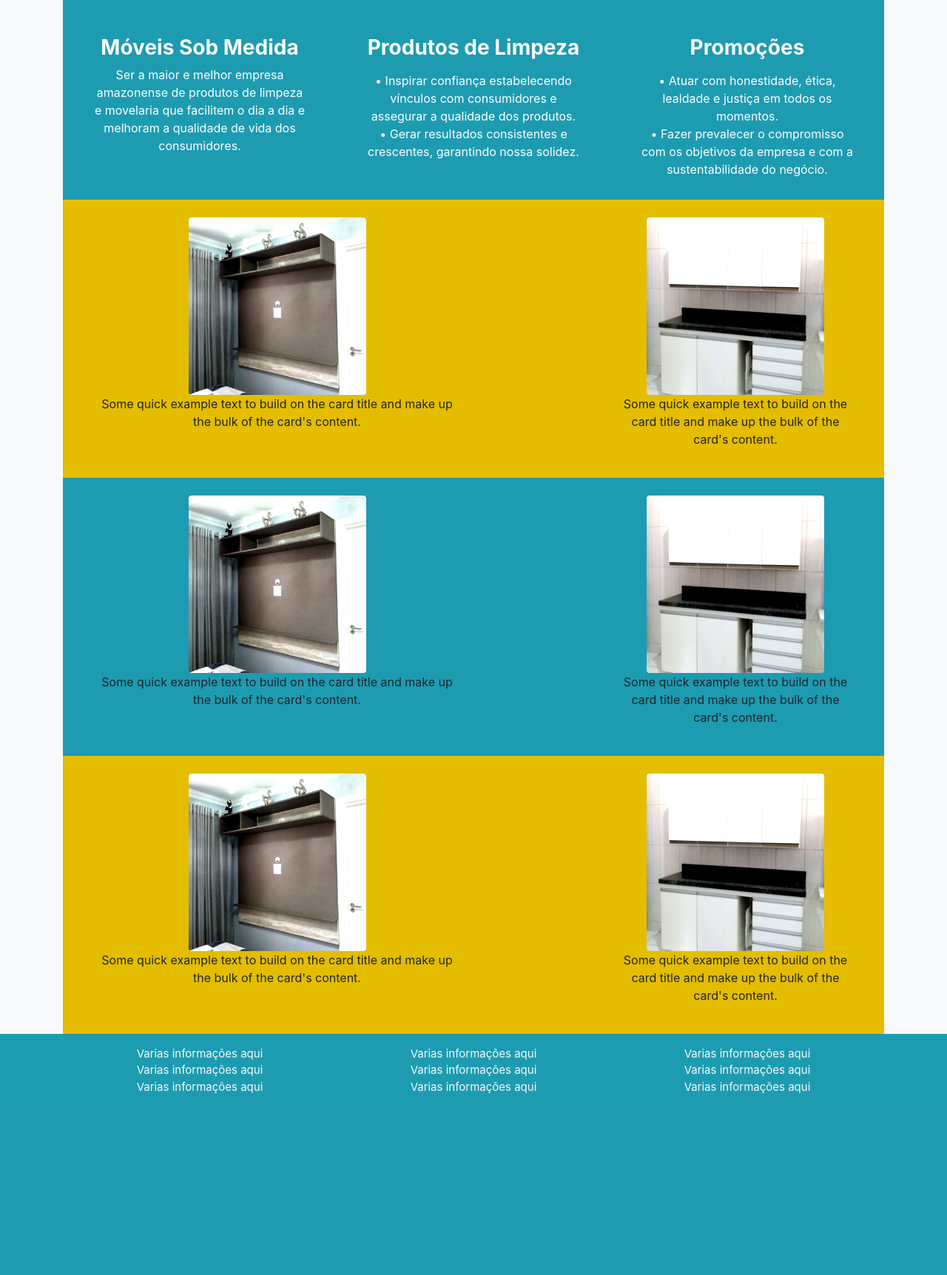
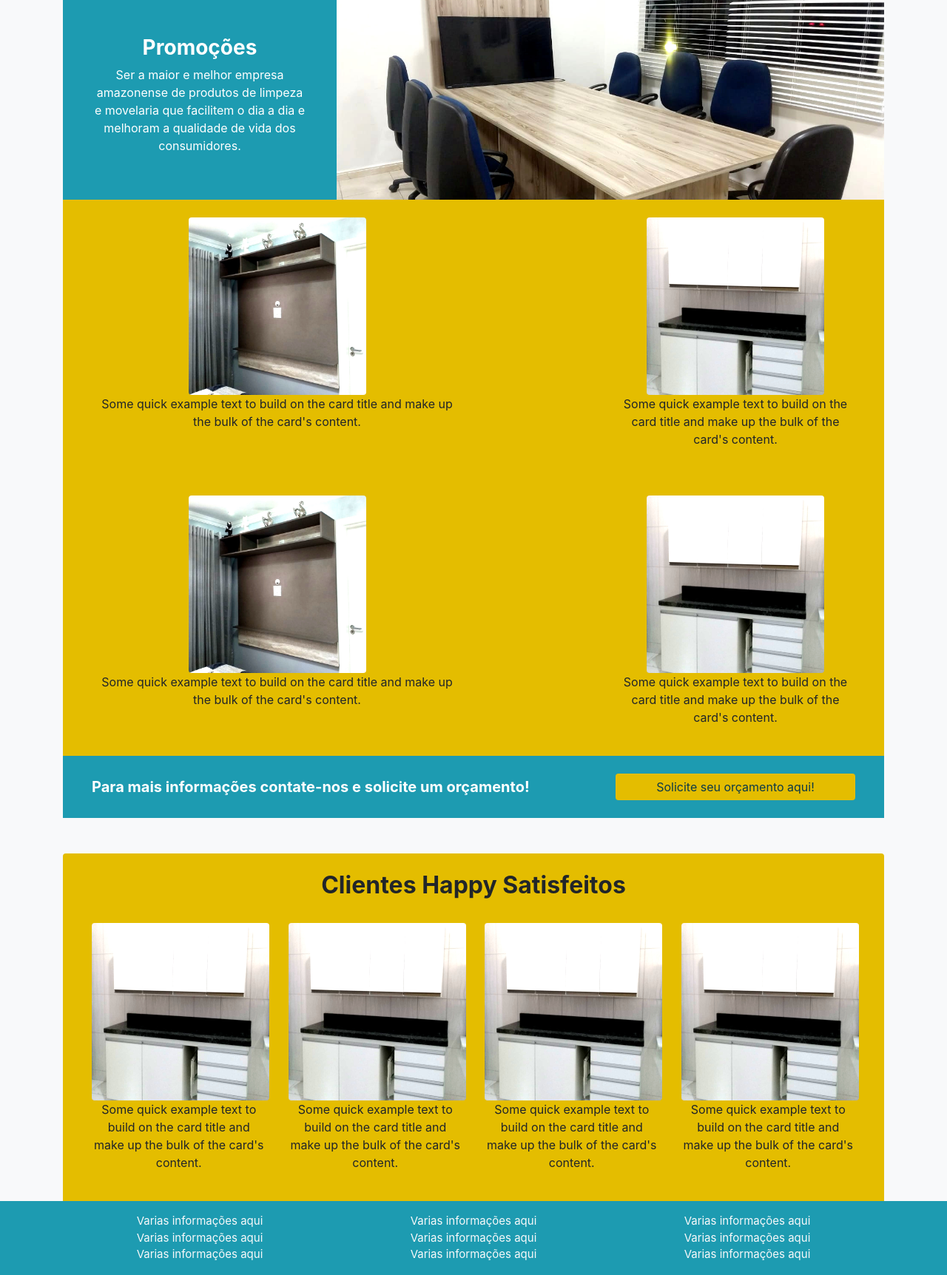
Before and after one commit to perotedev/happy-site, a PHP site: page /_pages/promocoes.html in a window 1280 px wide. Shown: the part 132-1856 px from the top of the page at 74% size. Before the commit the page ends 1610 px from the top, so only its background shows below. Run offline with PHP 8.4, Linux system fonts and the light colour scheme.

Commit message:
Layout das páginas completos

```diff
--- a/_css/master.css
+++ b/_css/master.css
@@ -40,8 +40,28 @@
     object-fit: cover;
 }
 
-.text-black{
-    color: black;
+.card-focus :hover{
+    box-shadow: 1px 5px 5px rgba(0,0,0,0.5);
+}
+
+.card-focus-none :hover{
+    box-shadow: none;
+}
+
+.text-dark-happy{
+    color: #212529;
+}
+
+.modal-header{
+    border: none;
+}
+
+.modal-footer{
+    border: none;
+}
+
+.modal-body{
+    padding: 0;
 }
 
 .carousel-inner img{
@@ -59,10 +79,6 @@
 
 .bg-happy-yellow{
     background-color: #e4bd00;
-}
-
-.bg-happy-grey{
-    background-color: #C2C1AC;
 }
 
 .bg-happy-selected{
@@ -213,10 +229,6 @@ section div a:hover{
     width: auto;
 }
 
-#moveisCard{
-    display: block;
-}
-
 .link-modal-blue :hover{
     text-decoration: none;
     color: white;
@@ -224,10 +236,25 @@ section div a:hover{
 
 .link-modal-yellow :hover{
     text-decoration: none;
-    color: black;
+    color: #212529;
 }
 
 .modal-body{
     max-height: 450px;
     overflow-y: scroll;
   }
+
+.img-product-banner{
+    object-fit: cover;
+    height: 100%;
+    width: 100%;
+}
+
+.btn-orcamento{
+    border: none;
+}
+
+.btn-orcamento:hover{
+    background-color: white;
+    color: black;
+}
--- a/_pages/promocoes.html
+++ b/_pages/promocoes.html
@@ -52,43 +52,22 @@
         </header>
 
         <main class="">
-            <section class="container" id="produtos-content">
-                <section class="row align-items-center text-white text-center box-select">
-                    <div class="col-12 col-lg-4 pb-3 bg-happy-blue card-products">
-                        <a role="button" href="#moveisCard" >
-                            <h3 class="font-weight-bold pt-5">Móveis Sob Medida</h3>
+            <section class="container">
+                <section class="row align-items-center text-white text-center bg-happy-blue">
+                    <div class="col-12 col-lg-4 pb-3 card-products">
+                        <h3 class="font-weight-bold pt-5">Promoções</h3>
                         <p class="px-4">
                             Ser a maior e melhor empresa amazonense de produtos de limpeza e movelaria
                             que facilitem o dia a dia e melhoram a qualidade de vida dos consumidores.
                         </p>
-                        </a>
                     </div>
 
-                    <div class="col-12 col-lg-4 pb-3 bg-happy-blue card-products">
-                        <a href="#limpezaCard">
-                            <h3 class="font-weight-bold pt-5">Produtos de Limpeza</h3>
-                            <p class="pt-2 px-4">
-                                • Inspirar confiança estabelecendo vínculos com consumidores e assegurar a qualidade dos produtos.<br>
-                                • Gerar resultados consistentes e crescentes, garantindo nossa solidez.
-                            </p>
-                        </a>
-                    </div>
-
-                    <div class="col-12 col-lg-4 pb-3 bg-happy-blue card-products">
-                        <a href="#promocaoCard">
-                            <h3 class="font-weight-bold pt-5">Promoções</h3>
-                            <p class="pt-2 px-4">
-                                • Atuar com honestidade, ética, lealdade e justiça em todos os momentos.<br>
-                                • Fazer prevalecer o compromisso com os objetivos da empresa e com a
-                                sustentabilidade do negócio.
-                            </p>
-                        </a>
+                    <div class="col-12 col-lg-8 px-0 card-products">
+                        <img class="img-product-banner" src="../_img/_carousel/slide3.jpg" alt="Movel sob medida">
                     </div>
                 </section>
 
-                <div class="row"></div>
-
-                <section class="bg-happy-yellow text-center py-4 px-4" id="moveisCard">
+                <section class="bg-happy-yellow text-center py-4 px-4">
                     <div class="row">
                         <div class="col-12 col-lg-6">
                             <img src="../_img/_expos/promo1.jpg" class="rounded img-cards" alt="...">
@@ -108,7 +87,7 @@
                     </div>
                 </section>
 
-                <section class="bg-happy-blue text-center py-4 px-4" id="limpezaCard">
+                <section class="bg-happy-yellow text-center py-4 px-4">
                     <div class="row">
                         <div class="col-12 col-lg-6">
                             <img src="../_img/_expos/promo1.jpg" class="rounded img-cards" alt="...">
@@ -128,26 +107,51 @@
                     </div>
                 </section>
 
-                <section class="bg-happy-yellow text-center py-4 px-4" id="promocaoCard">
-                    <div class="row">
-                        <div class="col-12 col-lg-6">
-                            <img src="../_img/_expos/promo1.jpg" class="rounded img-cards" alt="...">
+                <section class="row bg-happy-blue align-items-center px-4">
+                    <div class="col-12 col-lg-8">
+                        <h5 class="font-weight-bold text-white pt-2">Para mais informações contate-nos e solicite um orçamento!</h5>
+                    </div>
+
+                    <div class="col-12 col-lg-4 py-4">
+                        <a href="fale_conosco.html">
+                            <button class="btn btn-primary w-100 px-4 bg-happy-yellow color-happy-dark btn-orcamento">Solicite seu orçamento aqui!</button>
+                        </a>
+                    </div>
+                </section>
+
+                <div class="row bg-happy-yellow justify-content-center rounded-top mt-5">
+                    <h2 class="font-weight-bold px-4 py-4 text-center">Clientes Happy Satisfeitos</h2>
+                </div>
+
+                <section class="bg-happy-yellow row text-center pb-4 px-4">
+                    <div class="col-12 col-lg-3">
+                        <img src="../_img/_expos/promo3.jpg" class="rounded img-cards" alt="...">
                         <div class="">
                             <p class="">Some quick example text to build on the card title and make up the bulk of the card's content.</p>
                         </div>
                     </div>
 
-                        <div class="col"></div>
-
-                        <div class="col-12 col-lg-4">
+                    <div class="col-12 col-lg-3">
                         <img src="../_img/_expos/promo3.jpg" class="rounded img-cards" alt="...">
                         <div class="">
                             <p class="">Some quick example text to build on the card title and make up the bulk of the card's content.</p>
                         </div>
                     </div>
+
+                    <div class="col-12 col-lg-3">
+                        <img src="../_img/_expos/promo3.jpg" class="rounded img-cards" alt="...">
+                        <div class="">
+                            <p class="">Some quick example text to build on the card title and make up the bulk of the card's content.</p>
+                        </div>
+                    </div>
+
+                    <div class="col-12 col-lg-3">
+                        <img src="../_img/_expos/promo3.jpg" class="rounded img-cards" alt="...">
+                        <div class="">
+                            <p class="">Some quick example text to build on the card title and make up the bulk of the card's content.</p>
+                        </div>
                     </div>
                 </section>
-
             </section>
 
         </main>
```
Also changed, not shown: _pages/fale_conosco.html (+34 -2 lines), _pages/moveis_sob_medida.html (+40 -36 lines), _pages/produtos.html (+4 -4 lines), _pages/produtos_de_limpeza.html (+41 -37 lines), _pages/sobre_nos.html (+7 -5 lines), index.html (+24 -24 lines). Lines whose indentation alone changed are shown as unchanged.
